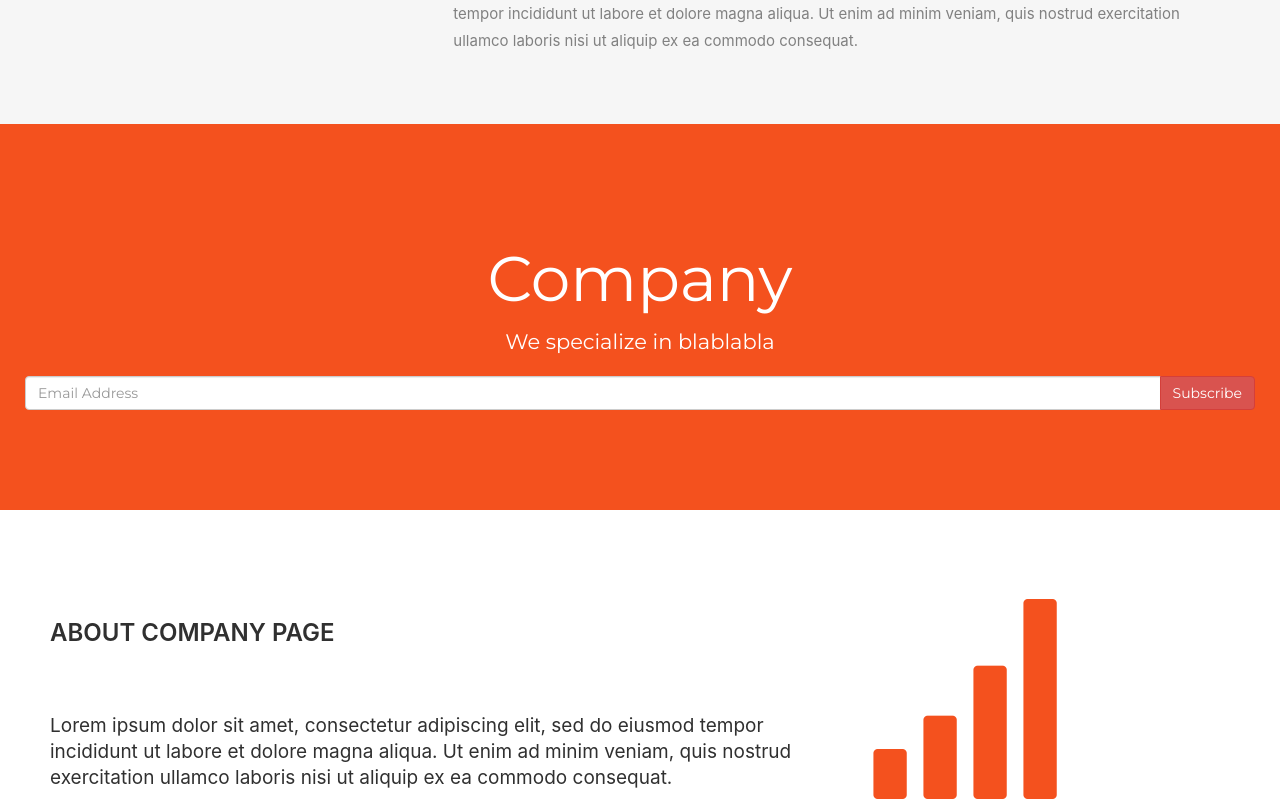
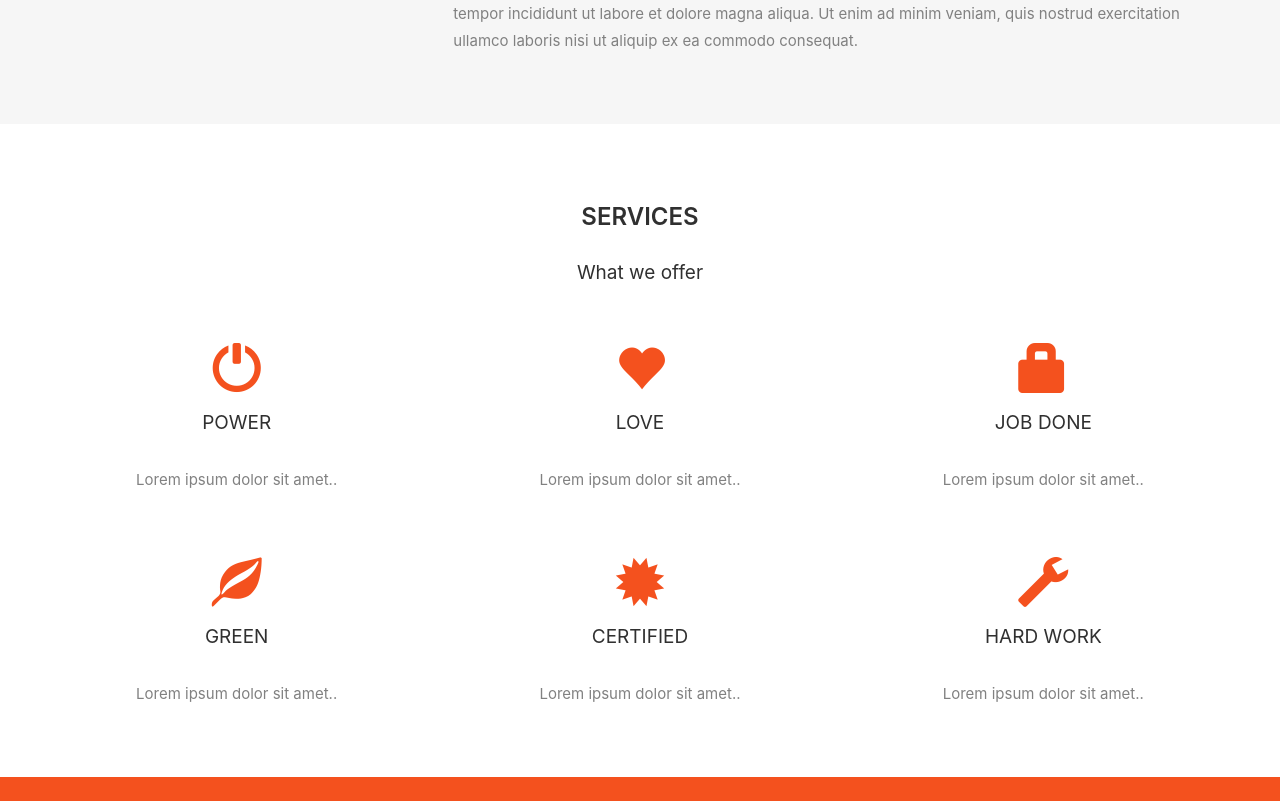
Before and after one commit to brendakaroliny/Academia, a React (Create React App) app in the folder react/academia/: page / in a window 1280 px wide. Shown: the part 1420-2221 px from the top of the page. Built offline with nearby package versions, Linux system fonts and the light colour scheme.

Commit message:
Inserindo modalidade

```diff
--- a/react/academia/src/App.js
+++ b/react/academia/src/App.js
@@ -4,8 +4,9 @@ import { BrowserRouter, Router } from 'react-router-dom'
 import Site from './Site';
 import Cabecalho from './Componentes/Cabecalho';
 import Main from './Componentes/Main';
+import Modalidade from './Componentes/Modalidade';
 import formulario from './Componentes/formulario';
-import modalidade from './Componentes/modalidade';
+
 
 class App extends Component {
   render(){
@@ -16,8 +17,9 @@ class App extends Component {
 
           <Cabecalho/>
           <Main/>
+          <Modalidade/>
+          <Site/>
 
-          <Site/>
 
 
 
--- a/react/academia/src/Componentes/modalidade.js
+++ b/react/academia/src/Componentes/modalidade.js
@@ -1,72 +1,51 @@
 import React from 'react';
 
-const modalidade = props=>{
+const Modalidade = props=>{
     return(
         <div>
-            <div className='titulo'>
-            <div className='titulo-container'>
-                <h2 className='titulo-title'>
-                    Aulas e treinos
-                    <span>exclusivos!</span>
-                </h2>
+
+            <div id='services' className='container-fluid text-center'>
+  <h2>SERVICES</h2>
+  <h4>What we offer</h4>
+  <br />
+  <div className='row '>
+    <div className='col-sm-4'>
+      <span className='glyphicon glyphicon-off logo-small'></span>
+      <h4>POWER</h4>
+      <p>Lorem ipsum dolor sit amet..</p>
+    </div>
+    <div className='col-sm-4'>
+      <span className='glyphicon glyphicon-heart logo-small'></span>
+      <h4>LOVE</h4>
+      <p>Lorem ipsum dolor sit amet..</p>
+    </div>
+    <div className='col-sm-4'>
+      <span className='glyphicon glyphicon-lock logo-small'></span>
+      <h4>JOB DONE</h4>
+      <p>Lorem ipsum dolor sit amet..</p>
     </div>
   </div>
-
-        <ul className='lista carousel-lista-active'>
-            <li className='item'>
-                <div className='item'>
-                    <img src='./img/dança.png' alt='Dança' className='card__imagem '/>
-
-                    <div className='card__header'>
-                        <h3 className='card__titulo'>
-                            Dança
-                          </h3>
+  <br /><br />
+  <div className='row '>
+    <div className='col-sm-4'>
+      <span className='glyphicon glyphicon-leaf logo-small'></span>
+      <h4>GREEN</h4>
+      <p>Lorem ipsum dolor sit amet..</p>
     </div>
-
-
+    <div className='col-sm-4'>
+      <span className='glyphicon glyphicon-certificate logo-small'></span>
+      <h4>CERTIFIED</h4>
+      <p>Lorem ipsum dolor sit amet..</p>
     </div>
-
-
-            </li>
-        </ul>
-
-        <ul className='lista carousel-lista-active'>
-            <li className='item'>
-                <div className='item'>
-                    <img src='./img/musculacao.png' alt='musculacao' className='card__imagem '/>
-
-                    <div className='card__header'>
-                        <h3 className='card__titulo'>
-                            Musculação
-                          </h3>
+    <div className='col-sm-4'>
+      <span className='glyphicon glyphicon-wrench logo-small'></span>
+      <h4>HARD WORK</h4>
+      <p>Lorem ipsum dolor sit amet..</p>
     </div>
-
-
   </div>
-
-
-            </li>
-        </ul>
-
-        <ul className='lista carousel-lista-active'>
-            <li className='item'>
-                <div className='item'>
-                    <img src='./img/karate.png' alt='luta' className='card__imagem '/>
-
-                    <div className='card__header'>
-                        <h3 className='card__titulo'>
-                            Lutas
-                          </h3>
 </div>
-
-
-                </div>
-
-
-            </li>
-        </ul>
         </div>
     )
 }
 
-export default modalidade
+export default Modalidade
```
Lines whose indentation alone changed are shown as unchanged.
